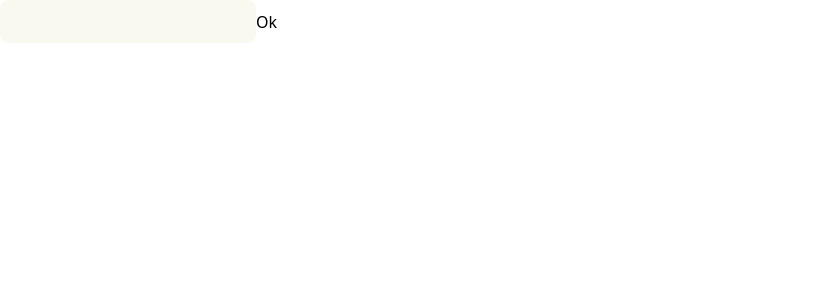
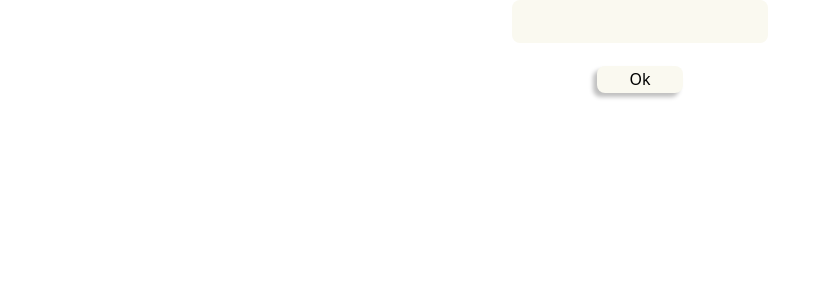
Before and after one commit to SbirLobo/Blurtest, a React (Vite) app in the folder frontend/: page / in a window 1280 px wide. Shown: the top 300 px of the page, without its empty margins (0-831 px from the left). Built offline with nearby package versions, Linux system fonts and the light colour scheme.

Commit message:
Ok button CSS

```diff
--- a/frontend/src/App.css
+++ b/frontend/src/App.css
@@ -3,10 +3,25 @@
 @tailwind utilities;
 
 @layer utilities {
+    .inputButton {
+        display: flex;
+        flex-direction: column;
+        align-items: center;
+    }
+
     .inputResponse {
         width: 16rem;
         height: 2.7rem;
         border-radius: 8px;
         background-color: #FAF9F0;
     }
+
+    .okButton {
+        width: 5.4rem;
+        height: 1.7rem;
+        background-color: #FAF9F0;
+        box-shadow: -0.25rem 0.25rem 0.25rem rgba(0, 0, 0, 0.25);
+        border-radius: 0.5rem;
+        margin-top: 1.4rem;
+    }
 }
```
